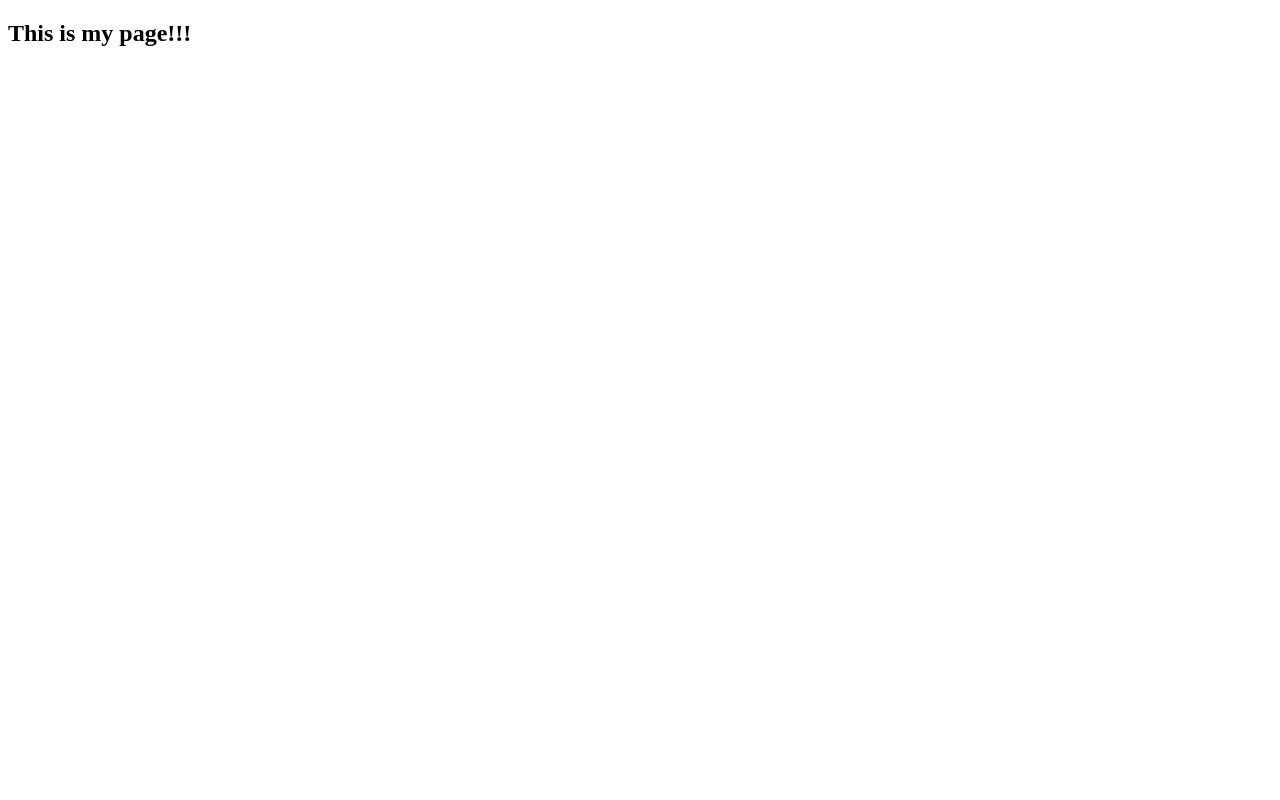
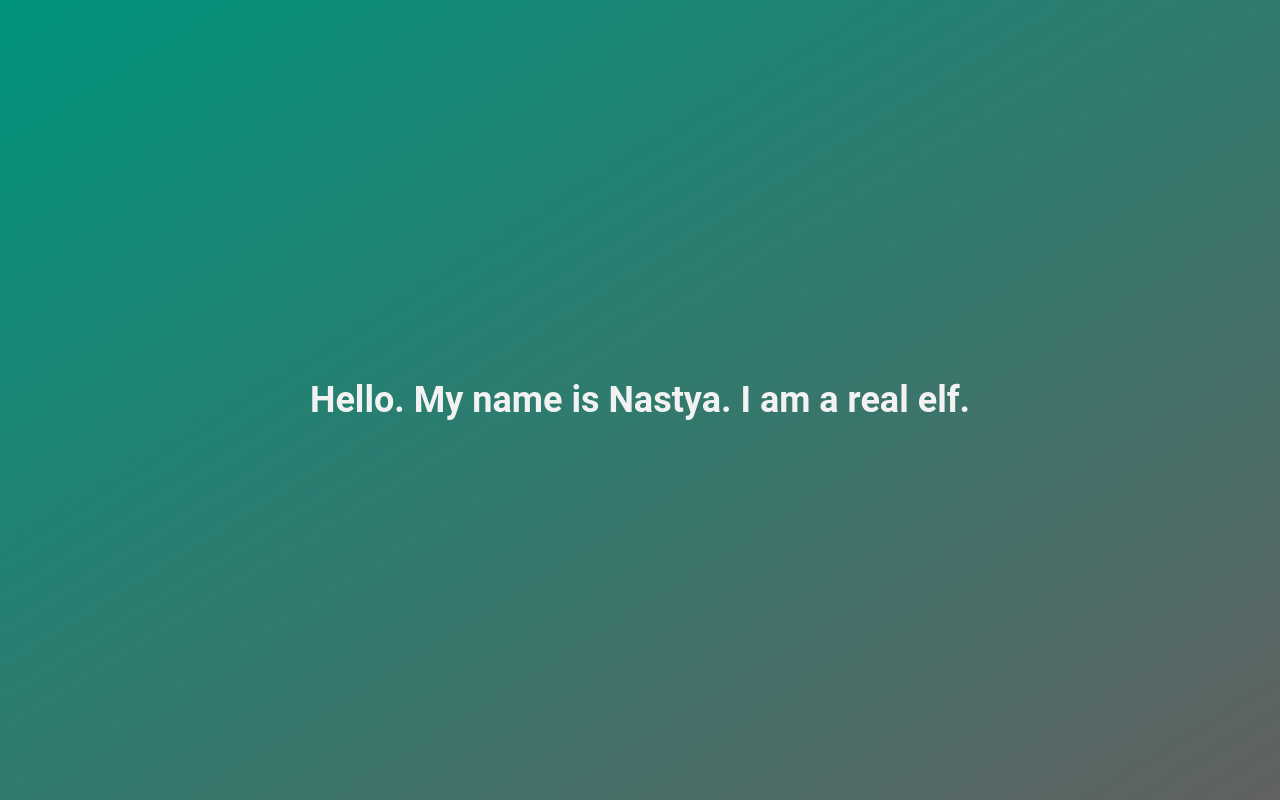
Before and after one commit to AnastasiaElf/card, a plain HTML site: page index.html in a window 1280 px wide. Drawn offline with Linux system fonts and the light colour scheme.

Commit message:
add gradient

```diff
--- a/index.html
+++ b/index.html
@@ -2,11 +2,13 @@
 <html>
 
 <head>
+	<title>Anastasia Elf</title>
+	<link rel="stylesheet" href="styles.css">
     <!-- <link href="https://fonts.googleapis.com/css?family=Roboto" rel="stylesheet"> -->
 </head>
 
 <body>
-<h2>This is my page!!!</h2>
+<h2>Hello. My name is Nastya. I am a real elf.</h2>
 </body>
 
 </html>
--- /dev/null
+++ b/styles.css
@@ -0,0 +1,22 @@
+body {
+	color: #f2f2f2;
+	text-align: center;
+	vertical-align: middle;
+	font-size: 24px;
+	background: linear-gradient(to bottom right, rgb(0, 147, 123), rgba(0, 0, 0, 0.62));
+	display: flex;
+    align-items: center;
+    align-content: center;
+    justify-content: center;
+}
+
+html, body{
+	width: 100%;
+	height: 100%;
+	margin: 0;
+	box-sizing: border-box;
+	font-family: "Roboto", sans-serif;
+}
+ h2 {
+	 margin: 0;
+ }
```
